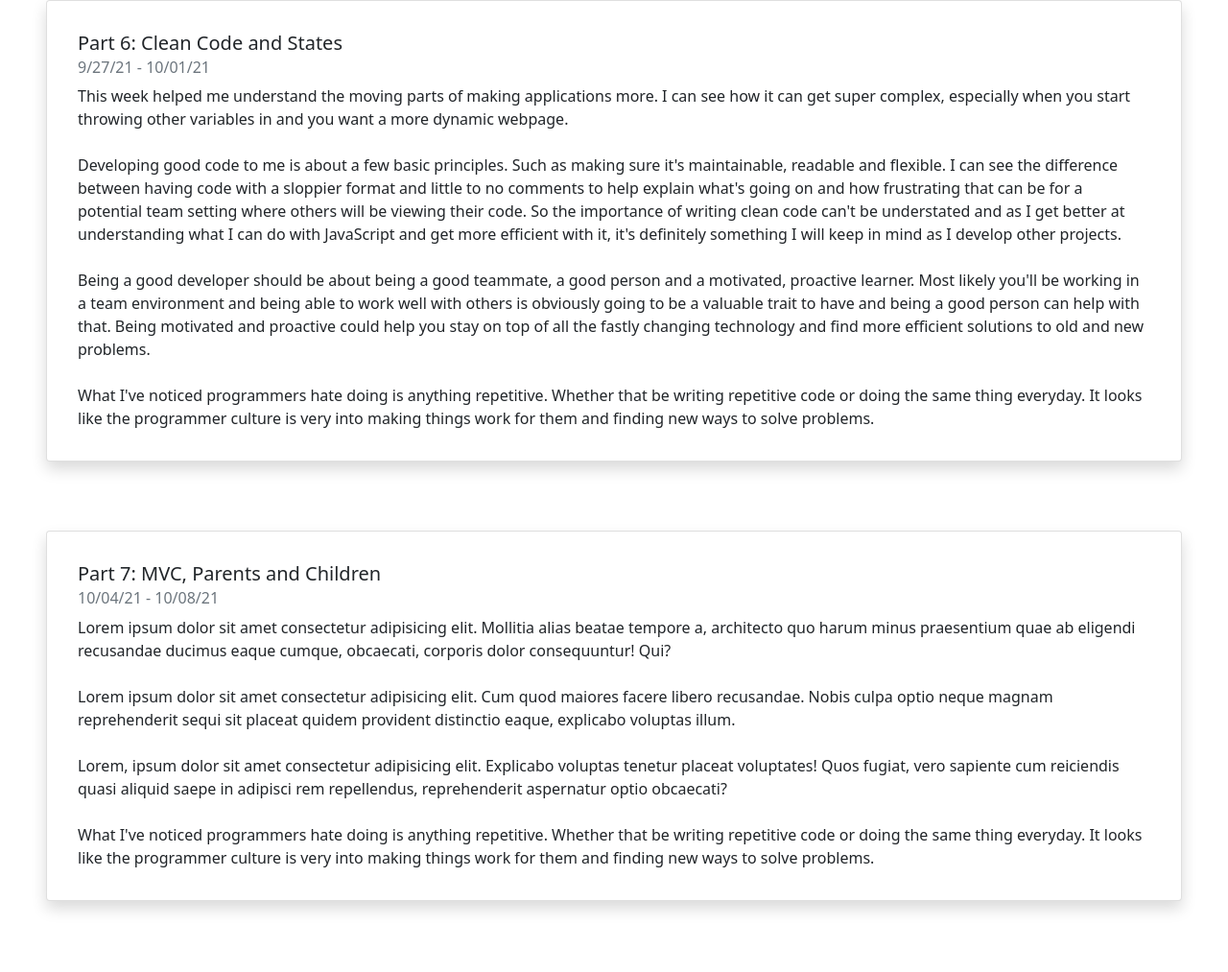
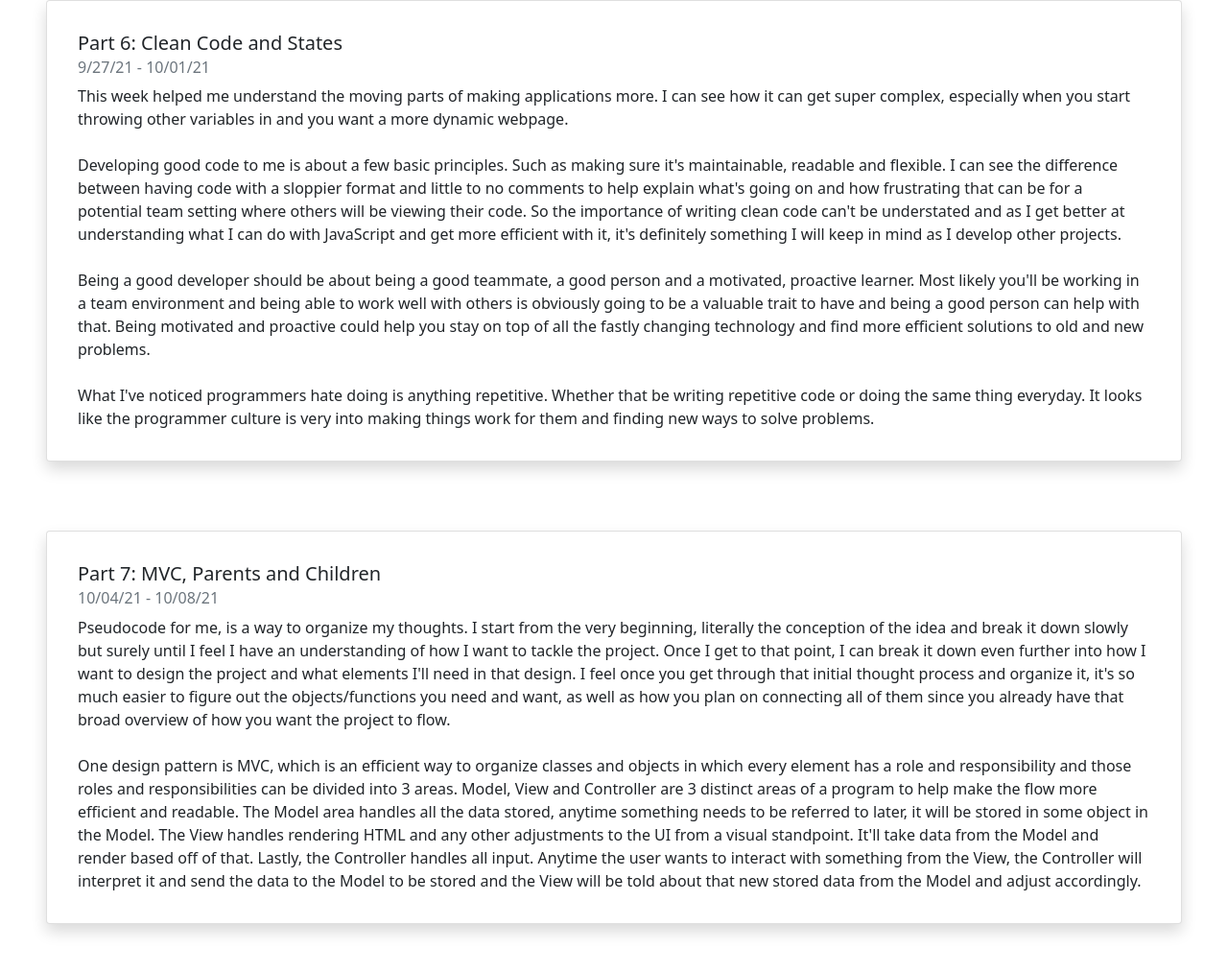
Before and after one commit to TiciaD/SplashPage, a plain HTML site: page pages/blog.html in a window 1280 px wide. Shown: the part 3958-4971 px from the top of the page at 96% size. Drawn offline with nearby package versions, Linux system fonts and the light colour scheme; files whose address does not match are found by name.

Commit message:
added blog post 7

```diff
--- a/pages/blog.html
+++ b/pages/blog.html
@@ -238,17 +238,17 @@
                     <div class="card-body">
                         <h5 class="card-title">Part 7: MVC, Parents and Children</h5>
                         <h6 class="card-subtitle mb-2 text-muted">10/04/21 - 10/08/21</h6>
-                        <p class="card-text">Lorem ipsum dolor sit amet consectetur adipisicing elit. Mollitia alias beatae tempore a, architecto quo harum minus praesentium quae ab eligendi recusandae ducimus eaque cumque, obcaecati, corporis dolor consequuntur! Qui?
+                        <p class="card-text">Pseudocode for me, is a way to organize my thoughts. I start from the very beginning, literally the conception of the idea and break it down slowly but surely until I feel I have
+                            an understanding of how I want to tackle the project. Once I get to that point, I can break it down even further into how I want to design the project and what elements I'll need in that design.
+                            I feel once you get through that initial thought process and organize it, it's so much easier to figure out the objects/functions you need and want, as well as how you plan on connecting all of
+                            them since you already have that broad overview of how you want the project to flow.
                             <br>
                             <br>
-                            Lorem ipsum dolor sit amet consectetur adipisicing elit. Cum quod maiores facere libero recusandae. Nobis culpa optio neque magnam reprehenderit sequi sit placeat quidem provident distinctio eaque, explicabo voluptas illum.
-                            <br>
-                            <br>
-                            Lorem, ipsum dolor sit amet consectetur adipisicing elit. Explicabo voluptas tenetur placeat voluptates! Quos fugiat, vero sapiente cum reiciendis quasi aliquid saepe in adipisci rem repellendus, reprehenderit aspernatur optio obcaecati?
-                            <br>
-                            <br>
-                            What I've noticed programmers hate doing is anything repetitive. Whether that be writing repetitive code or doing the same thing everyday. It looks like the programmer culture is very into making
-                            things work for them and finding new ways to solve problems.</p>
+                            One design pattern is MVC, which is an efficient way to organize classes and objects in which every element has a role and responsibility and those roles and responsibilities can be divided into
+                            3 areas. Model, View and Controller are 3 distinct areas of a program to help make the flow more efficient and readable. The Model area handles all the data stored, anytime something needs to be
+                            referred to later, it will be stored in some object in the Model. The View handles rendering HTML and any other adjustments to the UI from a visual standpoint. It'll take data from the Model and
+                            render based off of that. Lastly, the Controller handles all input. Anytime the user wants to interact with something from the View, the Controller will interpret it and send the data to the Model
+                            to be stored and the View will be told about that new stored data from the Model and adjust accordingly.</p>
                     </div>
                     </div>
                 </div>
```
